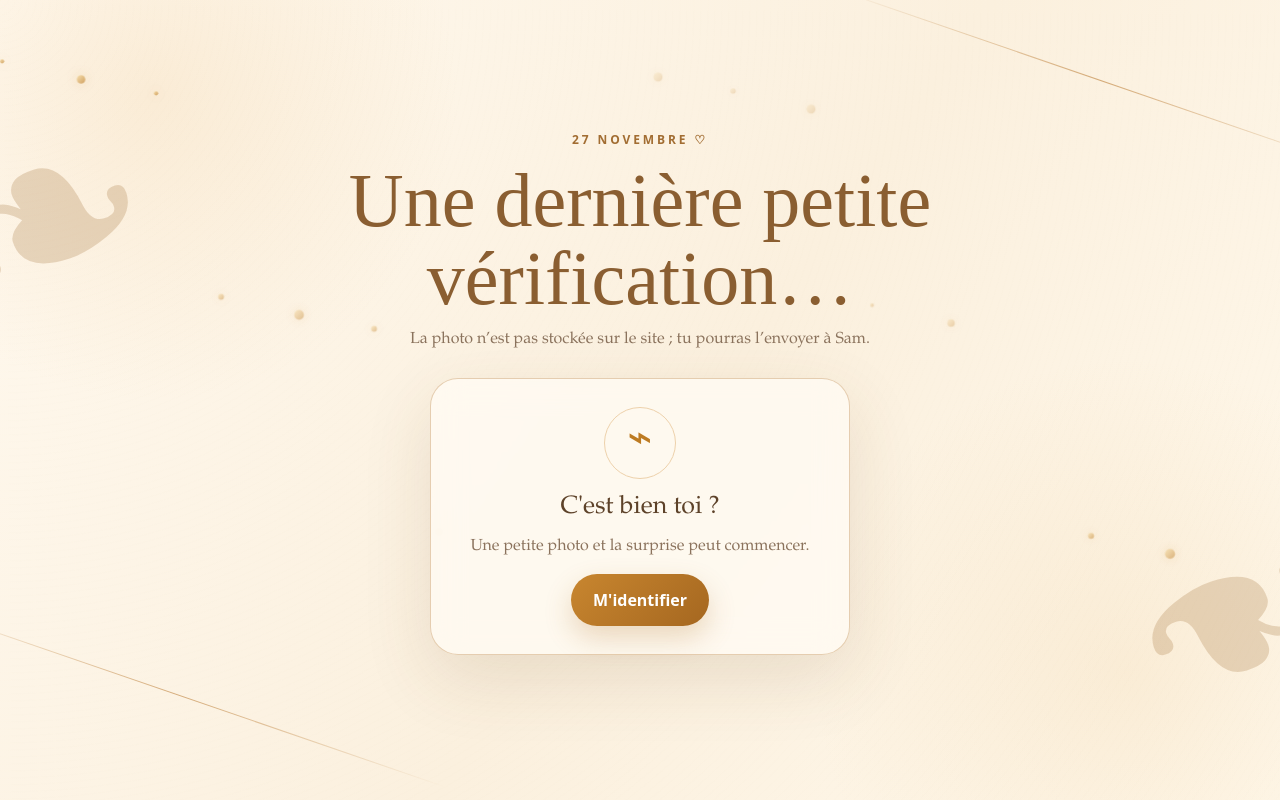
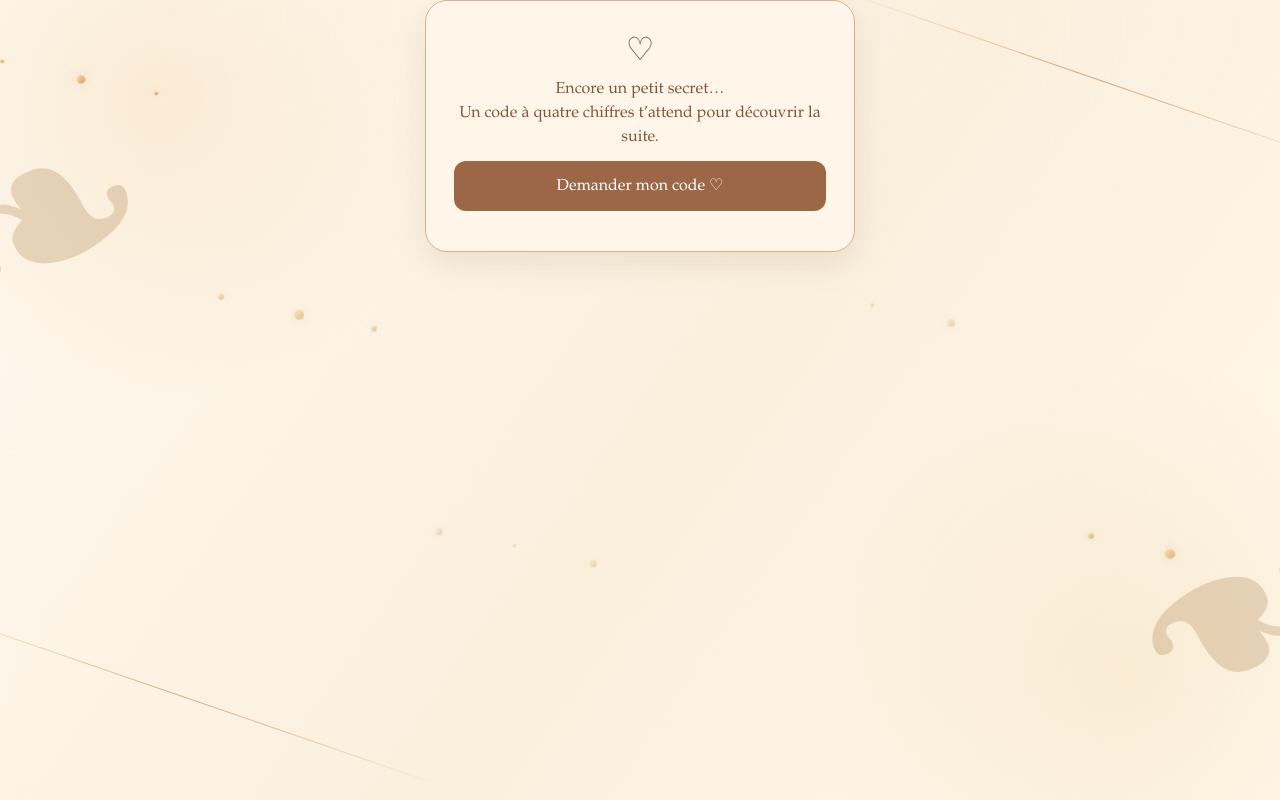
Before and after one commit to SamNaia1an/samnaia1AN, a Next.js app: page / in a window 1280 px wide. Built offline with nearby package versions, Linux system fonts and the light colour scheme.

Commit message:
Add files via upload

```diff
--- a/components/PhotoGate.tsx
+++ b/components/PhotoGate.tsx
@@ -1,165 +1,68 @@
 "use client";
 
-import { motion, AnimatePresence } from "framer-motion";
-import { useEffect, useRef, useState } from "react";
-import { recipientName } from "@/data/content";
+import { useState } from "react";
+import type { CSSProperties } from "react";
 
-type Props = { onComplete: () => void };
+const panel: CSSProperties = { maxWidth: 430, margin: "auto", padding: 28, textAlign: "center", background: "#fff5e9", color: "#805637", border: "1px solid #d7b18a", borderRadius: 22, boxShadow: "0 10px 35px #76533922" };
+const button: CSSProperties = { display: "block", width: "100%", boxSizing: "border-box", padding: "13px 12px", borderRadius: 12, border: 0, background: "#9b6746", color: "white", textDecoration: "none", font: "inherit", cursor: "pointer", margin: "12px 0" };
+const input: CSSProperties = { width: "100%", boxSizing: "border-box", padding: 12, border: "1px solid #c99f7c", borderRadius: 10, textAlign: "center", fontSize: 22, letterSpacing: 5, background: "white", color: "#805637" };
 
-export function PhotoGate({ onComplete }: Props) {
-  const videoRef = useRef<HTMLVideoElement>(null);
-  const canvasRef = useRef<HTMLCanvasElement>(null);
-  const streamRef = useRef<MediaStream | null>(null);
-  const [cameraOpen, setCameraOpen] = useState(false);
-  const [photo, setPhoto] = useState<string | null>(null);
-  const [status, setStatus] = useState<"idle" | "checking" | "done">("idle");
-  const [shared, setShared] = useState(false);
-  const [error, setError] = useState("");
-  const [shareError, setShareError] = useState("");
-
-  useEffect(() => () => streamRef.current?.getTracks().forEach((t) => t.stop()), []);
-
-  async function openCamera() {
-    setError("");
-    try {
-      const stream = await navigator.mediaDevices.getUserMedia({
-        video: { facingMode: "user", width: { ideal: 1280 }, height: { ideal: 1280 } },
-        audio: false
-      });
-      streamRef.current = stream;
-      setCameraOpen(true);
-      setTimeout(() => {
-        if (videoRef.current) {
-          videoRef.current.srcObject = stream;
-          void videoRef.current.play();
-        }
-      }, 30);
-    } catch {
-      setError("La caméra n'a pas pu s'ouvrir. Vérifie l'autorisation dans ton navigateur.");
-    }
+export function PhotoGate({ onComplete }: { onComplete: () => void }) {
+  const [id, setId] = useState("");
+  const [code, setCode] = useState("");
+  const [busy, setBusy] = useState(false);
+  const [message, setMessage] = useState("");
+  const [photo, setPhoto] = useState<File | null>(null);
+  async function call(body: object) {
+    const res = await fetch("/api/photo-code", { method: "POST", headers: { "Content-Type": "application/json" }, body: JSON.stringify(body) });
+    const data = await res.json();
+    if (!res.ok) throw new Error(data.error || "Une erreur est survenue.");
+    return data;
   }
-
-  function takePhoto() {
-    const video = videoRef.current;
-    const canvas = canvasRef.current;
-    if (!video || !canvas) return;
-    const size = Math.min(video.videoWidth || 720, video.videoHeight || 720);
-    canvas.width = size;
-    canvas.height = size;
-    const ctx = canvas.getContext("2d");
-    if (!ctx) return;
-    const sx = Math.max(0, ((video.videoWidth || size) - size) / 2);
-    const sy = Math.max(0, ((video.videoHeight || size) - size) / 2);
-    ctx.translate(size, 0);
-    ctx.scale(-1, 1);
-    ctx.drawImage(video, sx, sy, size, size, 0, 0, size, size);
-    setPhoto(canvas.toDataURL("image/jpeg", 0.9));
-    streamRef.current?.getTracks().forEach((t) => t.stop());
-    setCameraOpen(false);
+  async function start() {
+    setBusy(true); setMessage(""); setCode(""); setPhoto(null);
+    try { const data = await call({ action: "create" }); setId(data.id); }
+    catch (e) { setMessage(e instanceof Error ? e.message : "Réessaie."); }
+    finally { setBusy(false); }
   }
-
-
-  async function sharePhoto() {
-    if (!photo) return;
-    setShareError("");
-    try {
-      const blob = await (await fetch(photo)).blob();
-      const file = new File([blob], "photo-identification-naia.jpg", { type: "image/jpeg" });
-
-      if (navigator.share && navigator.canShare?.({ files: [file] })) {
-        await navigator.share({
-          files: [file],
-          title: "Photo pour Sam ♡",
-          text: "Pour toi ♡"
-        });
-        setShared(true);
-        return;
-      }
-
-      // Repli pour les navigateurs qui ne savent pas partager un fichier directement.
-      const a = document.createElement("a");
-      a.href = photo;
-      a.download = "photo-identification-naia.jpg";
-      document.body.appendChild(a);
-      a.click();
-      a.remove();
-      setShareError("Ton navigateur ne peut pas ouvrir directement le partage. La photo a été enregistrée : envoie-la à Sam sur WhatsApp ou Messages, puis appuie sur « J’ai envoyé ».");
-    } catch (err) {
-      // Si l'utilisateur ferme la feuille de partage, on ne valide pas l'étape.
-      setShareError("Le partage n’a pas été terminé. Appuie de nouveau sur le bouton et choisis WhatsApp ou Messages.");
-    }
+  async function verify() {
+    setBusy(true); setMessage("");
+    try { const data = await call({ action: "verify", id, code }); if (data.ok) onComplete(); }
+    catch (e) { setMessage(e instanceof Error ? e.message : "Réessaie."); }
+    finally { setBusy(false); }
   }
-
-  function validate() {
-    setStatus("checking");
-    setTimeout(() => {
-      setStatus("done");
-      setTimeout(onComplete, 1500);
-    }, 1100);
-  }
-
+  const whatsapp = id ? `https://wa.me/33638133297?text=${encodeURIComponent(`Coucou ! Voici ma référence pour le code de la surprise : ${id}`)}` : "";
   return (
-    <motion.section className="center-stage" initial={{ opacity: 0 }} animate={{ opacity: 1 }}>
-      <div className="eyebrow">27 novembre ♡</div>
-      <h1 className="display-title">Une dernière petite vérification…</h1>
-      <p className="soft-copy">La photo n’est pas stockée sur le site ; tu pourras l’envoyer à Sam.</p>
-
-      <motion.div className="photo-card" layout>
-        <AnimatePresence mode="wait">
-          {!photo ? (
-            <motion.div key="camera" initial={{ opacity: 0 }} animate={{ opacity: 1 }} exit={{ opacity: 0 }}>
-              <div className="camera-icon">⌁</div>
-              <h2>C'est bien toi ?</h2>
-              <p>Une petite photo et la surprise peut commencer.</p>
-              <button className="gold-button" onClick={openCamera}>M'identifier</button>
-              {error && <p className="error-text">{error}</p>}
-            </motion.div>
-          ) : (
-            <motion.div key="photo" initial={{ scale: 0.92, opacity: 0 }} animate={{ scale: 1, opacity: 1 }}>
-              <img src={photo} alt="Photo prise avec la caméra" className="selfie-preview" />
-              {status === "idle" && (
-                <>
-                  <button className="gold-button" onClick={sharePhoto}>Envoyer la photo à Sam ♡</button>
-                  <p className="soft-copy" style={{ marginTop: 10 }}>Choisis WhatsApp ou Messages, puis la conversation avec Sam.</p>
-                  {shareError && <p className="error-text">{shareError}</p>}
-                  {shareError && !shared && (
-                    <button className="ghost-button" onClick={() => setShared(true)}>J’ai envoyé</button>
-                  )}
-                  {shared && (
-                    <button className="gold-button" onClick={validate} style={{ marginTop: 12 }}>Continuer ♡</button>
-                  )}
-                </>
-              )}
-              {status === "checking" && <div className="checking">Identification en cours…</div>}
-              {status === "done" && (
-                <motion.div className="success" initial={{ scale: 0.7, opacity: 0 }} animate={{ scale: 1, opacity: 1 }}>
-                  <span>✓</span>
-                  <strong>Bienvenue, {recipientName} ♡</strong>
-                </motion.div>
-              )}
-            </motion.div>
-          )}
-        </AnimatePresence>
-      </motion.div>
-
-      <AnimatePresence>
-        {cameraOpen && (
-          <motion.div className="camera-modal" initial={{ opacity: 0 }} animate={{ opacity: 1 }} exit={{ opacity: 0 }}>
-            <motion.div className="camera-shell" initial={{ y: 20, scale: 0.95 }} animate={{ y: 0, scale: 1 }}>
-              <video ref={videoRef} playsInline muted className="camera-video" />
-              <div className="camera-actions">
-                <button className="ghost-button" onClick={() => {
-                  streamRef.current?.getTracks().forEach((t) => t.stop());
-                  setCameraOpen(false);
-                }}>Annuler</button>
-                <button className="shutter" onClick={takePhoto} aria-label="Prendre la photo" />
-                <span className="ghost-spacer" />
-              </div>
-            </motion.div>
-          </motion.div>
-        )}
-      </AnimatePresence>
-      <canvas ref={canvasRef} className="hidden-canvas" />
-    </motion.section>
+    <section style={panel}>
+      <div style={{ fontSize: 32 }} aria-hidden="true">♡</div>
+      <h1>Encore un petit secret…</h1>
+      <p>Un code à quatre chiffres t’attend pour découvrir la suite.</p>
+      {!id ? <button style={button} disabled={busy} onClick={start}>{busy ? "Un instant…" : "Demander mon code ♡"}</button> : <>
+        <p>Envoie ta référence à Sam pour qu’il puisse te donner ton code. Tu peux joindre une photo si tu en as envie, mais ce n’est pas nécessaire.</p>
+        <p style={{ overflowWrap: "anywhere", fontSize: 13, userSelect: "all" }}>Référence : {id}</p>
+        <a style={button} href={whatsapp} target="_blank" rel="noopener noreferrer">Envoyer ma référence sur WhatsApp</a>
+        <details style={{ margin: "16px 0" }}>
+          <summary>Ajouter une photo (facultatif)</summary>
+          <p>La photo reste sur ton appareil tant que tu ne choisis pas de la partager.</p>
+          <input aria-label="Prendre ou choisir une photo" type="file" accept="image/*" capture="user" onChange={e => setPhoto(e.target.files?.[0] ?? null)} />
+          {photo && <button type="button" style={button} onClick={async () => {
+            try {
+              if (navigator.canShare?.({ files: [photo] })) {
+                await navigator.share({ files: [photo], text: `Référence : ${id}` });
+              } else {
+                setMessage("Tu peux joindre une photo directement dans WhatsApp si tu le souhaites.");
+              }
+            } catch { setMessage("Partage non effectué. Tu peux continuer sans photo."); }
+          }}>Partager la photo (choisir le destinataire)</button>}
+        </details>
+        <form onSubmit={e => { e.preventDefault(); if (!busy && code.length === 4) void verify(); }}>
+          <label htmlFor="gift-code">Ton code à 4 chiffres</label>
+          <input id="gift-code" style={input} inputMode="numeric" autoComplete="one-time-code" value={code} onChange={e => setCode(e.target.value.replace(/\D/g, "").slice(0, 4))} placeholder="0000" maxLength={4} />
+          <button style={button} disabled={busy || code.length !== 4} type="submit">Valider ♡</button>
+        </form>
+        <button disabled={busy} type="button" style={{ background: "none", border: 0, color: "inherit", textDecoration: "underline", cursor: "pointer" }} onClick={start}>Nouvelle demande</button>
+      </>}
+      {message && <p role="alert">{message}</p>}
+    </section>
   );
 }
```
